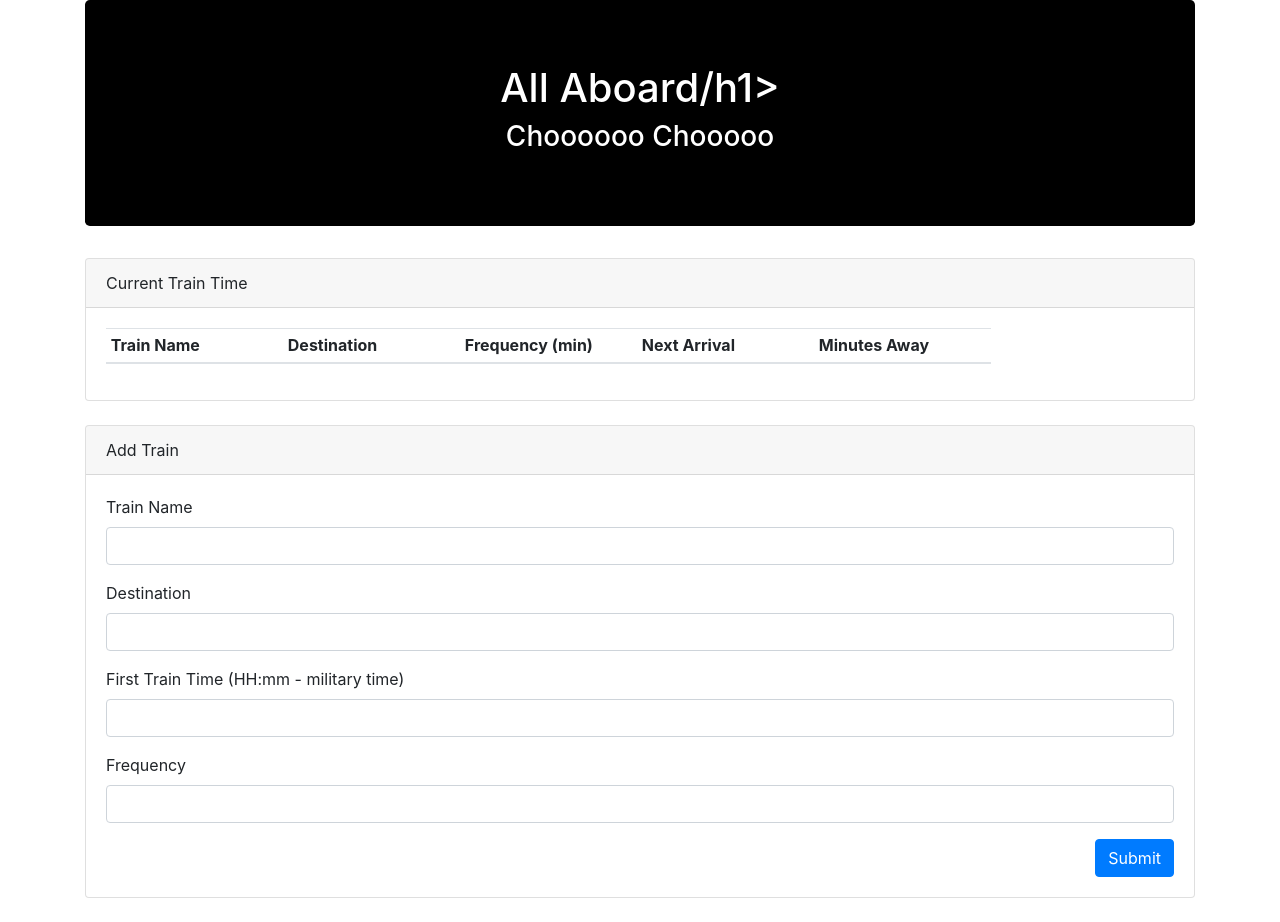
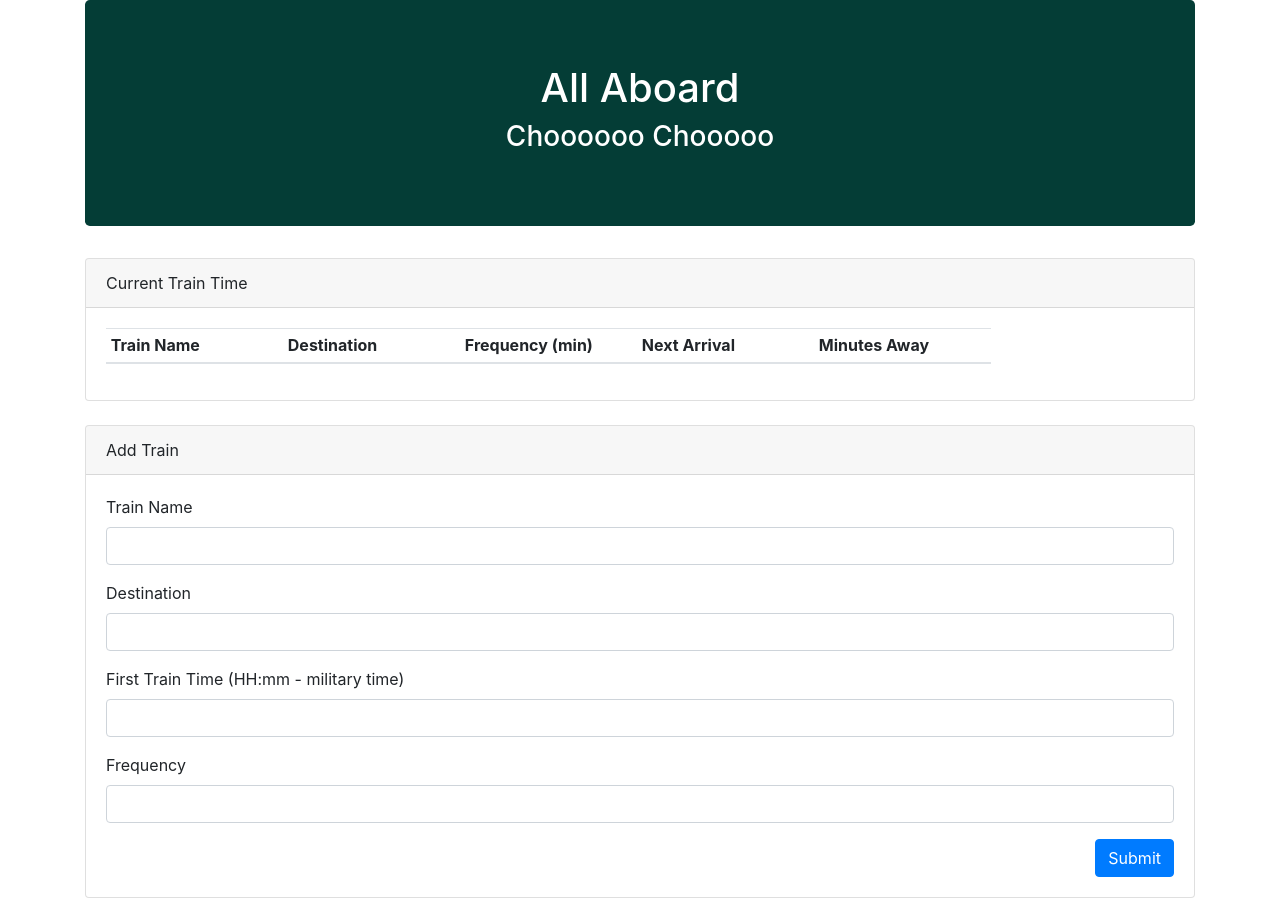
Before and after one commit to RisingPhx116/TrainActivity, a plain HTML site: page index.html in a window 1280 px wide. Drawn offline with nearby package versions, Linux system fonts and the light colour scheme; no server answers.

Commit message:
fixed the appending rows and changed jumbotron bkg color

```diff
--- a/index.html
+++ b/index.html
@@ -34,8 +34,8 @@
   <div class="container">
 
     <!-- Jumbotron -->
-    <div class="jumbotron" style="background-color: black; color: white">
-      <h1 class="text-center">All Aboard/h1>
+    <div class="jumbotron" style="background-color: rgb(4, 61, 54); color: white">
+      <h1 class="text-center">All Aboard</h1>
       <h3 class="text-center">Choooooo Chooooo</h3>
     </div>
 
--- a/train.js
+++ b/train.js
@@ -102,5 +102,5 @@ console.log("ARRIVAL TIME: " + moment(nextTrain).format("hh:mm"));
     );
 
     // Append the new row to the table
-    $("#-table > tbody").append(newRow);
+    $("#train-table > tbody").append(newRow);
   });
```
